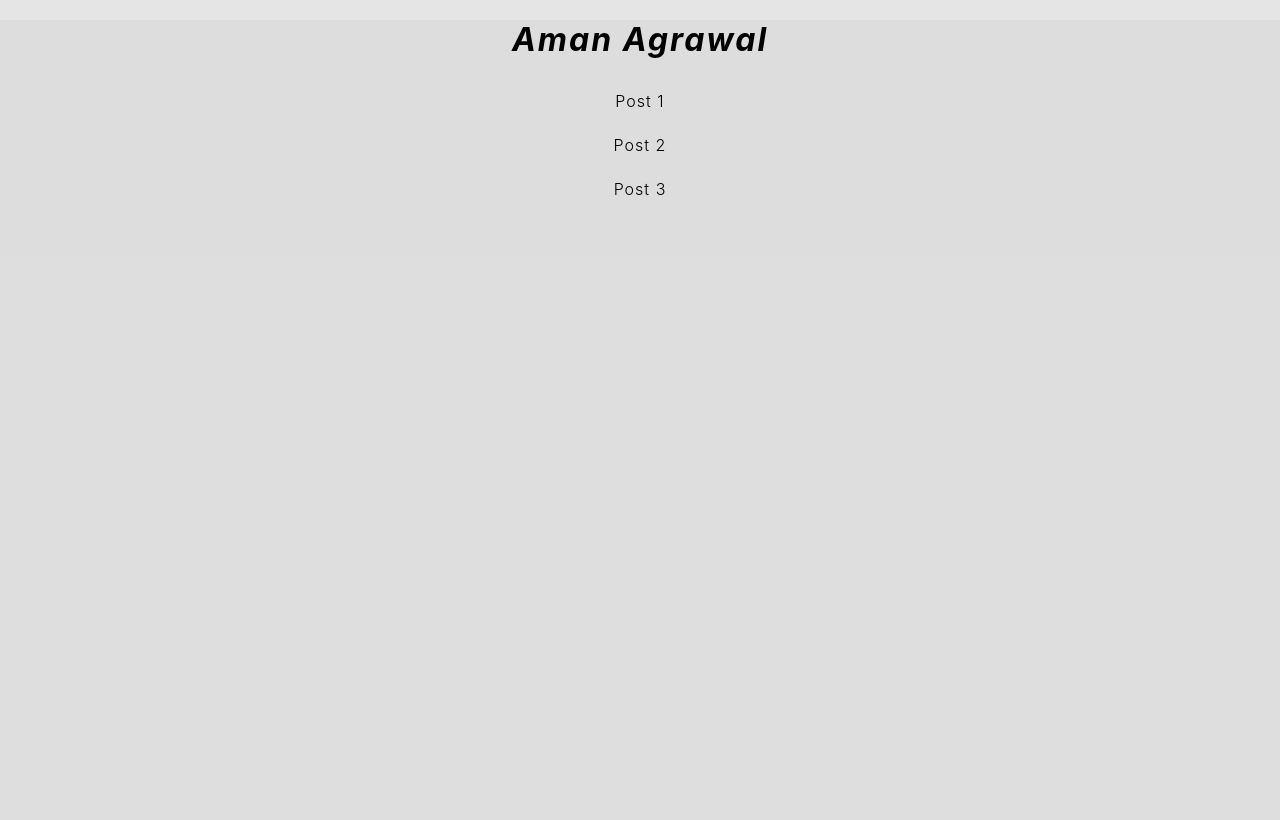
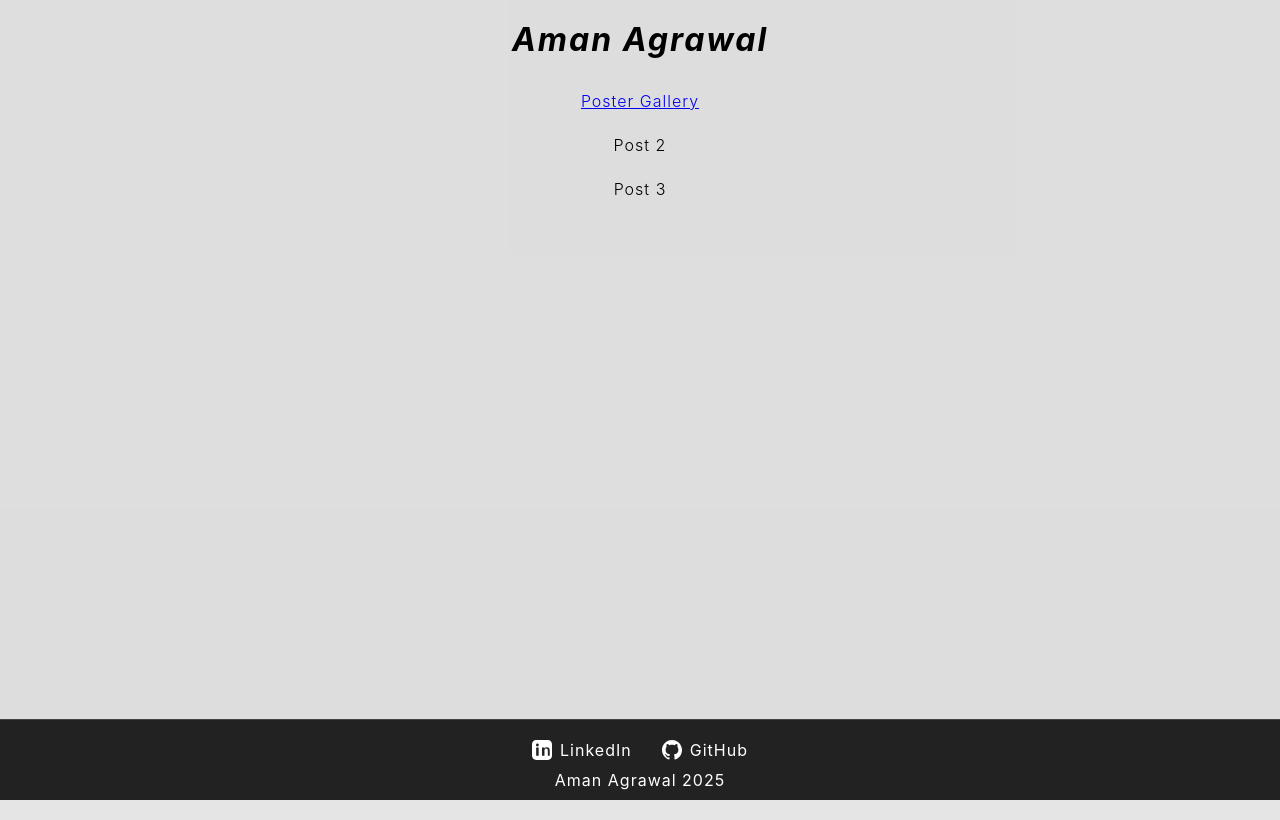
Before and after one commit to daman20/blog-2, a SvelteKit app in the folder blog/: page / in a window 1280 px wide. Built offline with nearby package versions, Linux system fonts and the light colour scheme.

Commit message:
added footer

```diff
--- a/blog/src/routes/+page.svelte
+++ b/blog/src/routes/+page.svelte
@@ -5,14 +5,26 @@
     margin: 0;
     padding: 0;
   }
+  .page-wrapper {
+    min-height: 100vh;
+    display: flex;
+    flex-direction: column;
+  }
+  .container {
+    flex: 1 0 auto;
+  }
 </style>
 
 <script>
   import Top from './top.svelte';
   import Posts from './posts.svelte';
+  import Footer from './footer.svelte';
 </script>
 
-<div class="container">
-  <Top />
-  <Posts />
+<div class="page-wrapper">
+  <div class="container">
+    <Top />
+    <Posts />
+  </div>
+  <Footer />
 </div>
--- /dev/null
+++ b/blog/src/routes/footer.svelte
@@ -0,0 +1,54 @@
+<script>
+  // No script needed for static links
+</script>
+
+<style>
+  footer {
+    width: 100%;
+    background: #222;
+    color: #fff;
+    text-align: center;
+    padding: 20px 0 10px 0;
+    font-family: 'Inter', sans-serif;
+    font-size: 1rem;
+    letter-spacing: 1px;
+    border-top: 1px solid #444;
+    margin-top: auto;
+  }
+  .footer-links {
+    display: flex;
+    justify-content: center;
+    gap: 30px;
+    margin-bottom: 10px;
+  }
+  .footer-link {
+    color: #fff;
+    text-decoration: none;
+    transition: color 0.2s;
+    display: flex;
+    align-items: center;
+    gap: 8px;
+  }
+  .footer-link:hover {
+    color: #1da1f2;
+  }
+  .footer-icon {
+    width: 20px;
+    height: 20px;
+    vertical-align: middle;
+  }
+</style>
+
+<footer>
+  <div class="footer-links">
+    <a class="footer-link" href="https://www.linkedin.com/in/-aman-agrawal" target="_blank" rel="noopener">
+      <svg class="footer-icon" viewBox="0 0 24 24" fill="currentColor"><path d="M19 0h-14c-2.76 0-5 2.24-5 5v14c0 2.76 2.24 5 5 5h14c2.76 0 5-2.24 5-5v-14c0-2.76-2.24-5-5-5zm-11 19h-3v-10h3v10zm-1.5-11.27c-.97 0-1.75-.79-1.75-1.76s.78-1.76 1.75-1.76 1.75.79 1.75 1.76-.78 1.76-1.75 1.76zm15.5 11.27h-3v-5.6c0-1.34-.03-3.07-1.87-3.07-1.87 0-2.16 1.46-2.16 2.97v5.7h-3v-10h2.89v1.36h.04c.4-.75 1.37-1.54 2.82-1.54 3.01 0 3.57 1.98 3.57 4.56v5.62z"/></svg>
+      LinkedIn
+    </a>
+    <a class="footer-link" href="https://github.com/daman20" target="_blank" rel="noopener">
+      <svg class="footer-icon" viewBox="0 0 24 24" fill="currentColor"><path d="M12 0c-6.63 0-12 5.37-12 12 0 5.3 3.438 9.8 8.205 11.385.6.113.82-.258.82-.577 0-.285-.01-1.04-.015-2.04-3.338.726-4.042-1.61-4.042-1.61-.546-1.387-1.333-1.756-1.333-1.756-1.09-.745.083-.729.083-.729 1.205.085 1.84 1.237 1.84 1.237 1.07 1.834 2.807 1.304 3.492.997.108-.775.418-1.305.762-1.605-2.665-.305-5.466-1.332-5.466-5.93 0-1.31.468-2.38 1.236-3.22-.124-.303-.535-1.523.117-3.176 0 0 1.008-.322 3.3 1.23.96-.267 1.98-.399 3-.404 1.02.005 2.04.137 3 .404 2.29-1.552 3.297-1.23 3.297-1.23.653 1.653.242 2.873.12 3.176.77.84 1.235 1.91 1.235 3.22 0 4.61-2.803 5.624-5.475 5.92.43.372.823 1.104.823 2.222 0 1.606-.014 2.898-.014 3.293 0 .322.218.694.825.576 4.765-1.587 8.2-6.086 8.2-11.385 0-6.63-5.373-12-12-12z"/></svg>
+      GitHub
+    </a>
+  </div>
+  <div>Aman Agrawal 2025</div>
+</footer>
--- a/blog/src/routes/poster-gallery/+page.svelte
+++ b/blog/src/routes/poster-gallery/+page.svelte
@@ -134,6 +134,7 @@
 
 <script lang="ts">
   import Top from '../top.svelte';
+  import Footer from '../footer.svelte';
   import { onMount } from 'svelte';
   type Poster = {
     name: string;
@@ -205,3 +206,5 @@
     </div>
   {/if}
 </div>
+
+<Footer />
--- a/blog/src/routes/posts.svelte
+++ b/blog/src/routes/posts.svelte
@@ -39,7 +39,7 @@
 <body>
     <div class="ui-menu">
         <ul>
-            <li>Post 1</li>
+            <li><a href="/poster-gallery">Poster Gallery</a></li>
             <li>Post 2</li>
             <li>Post 3</li>
         </ul>
```
